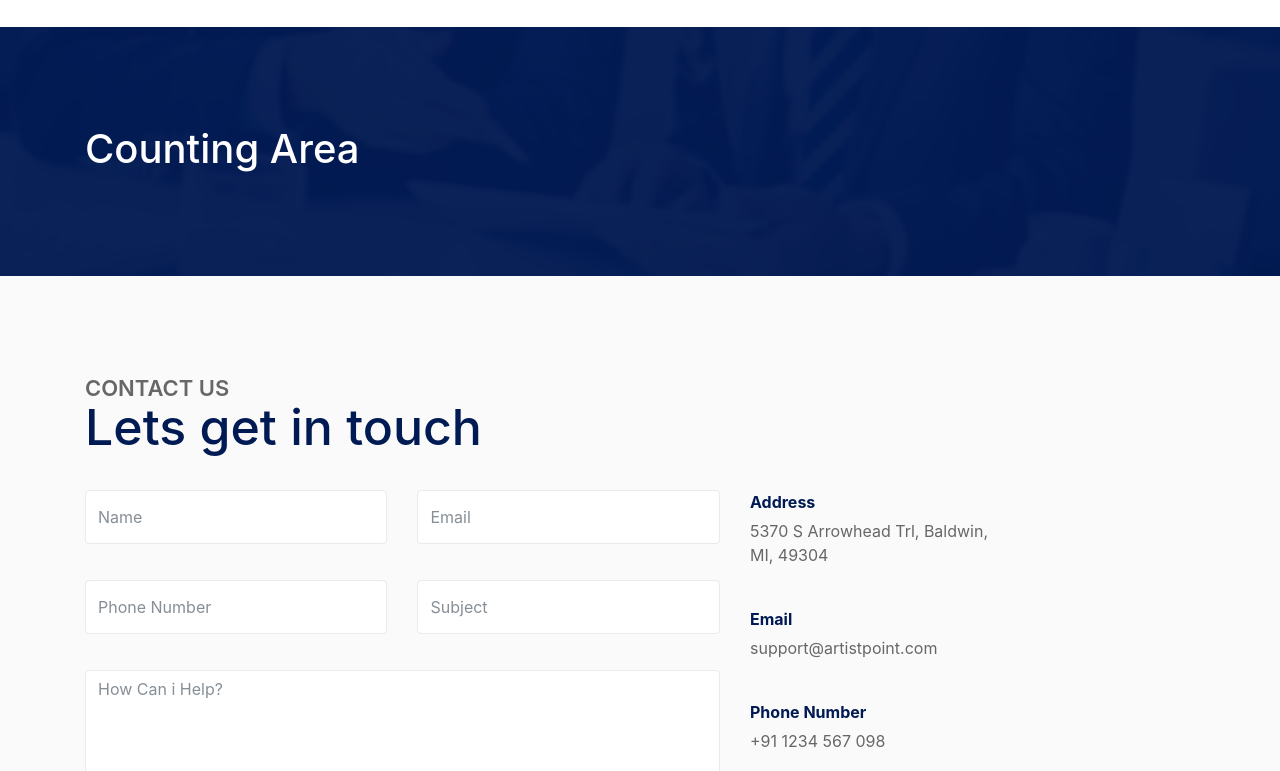
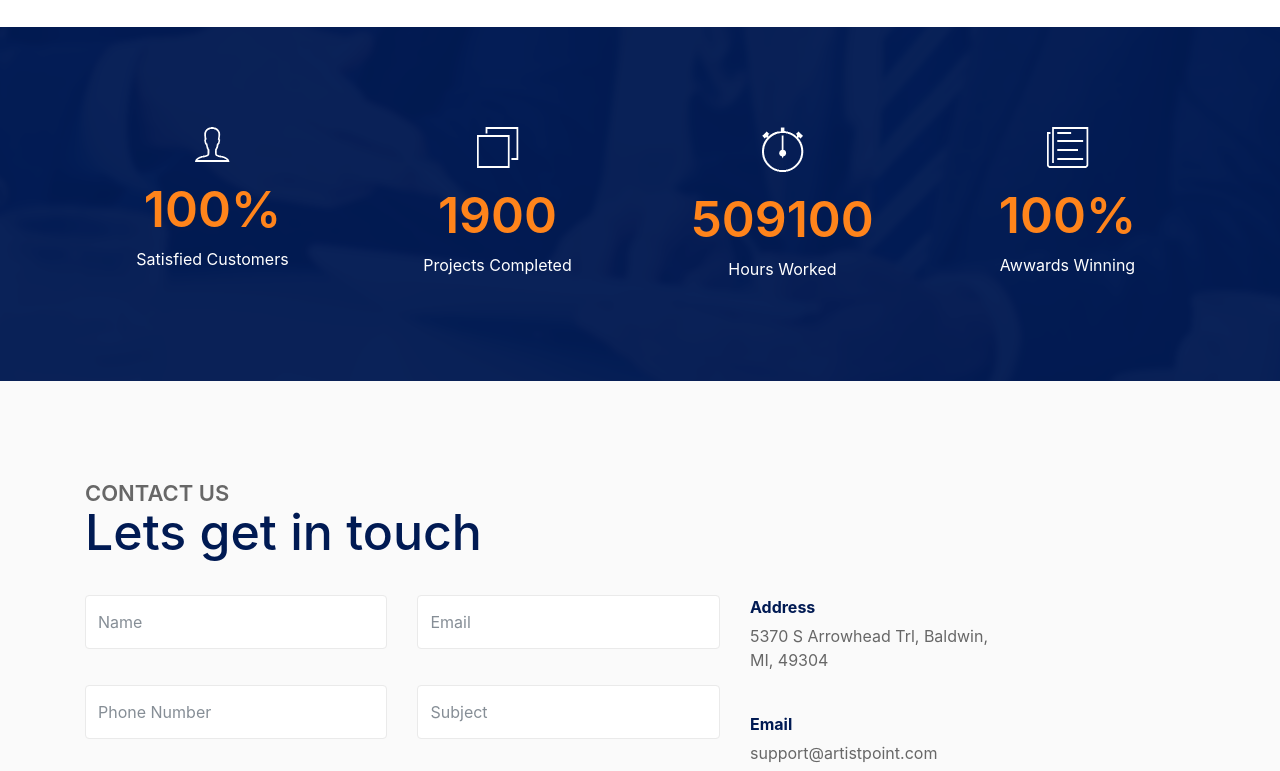
Before and after one commit to enamul1214/consulting, a website: page index.html in a window 1280 px wide. Shown: the part 4880-5651 px from the top of the page. Drawn offline with Linux system fonts and the light colour scheme; files whose address does not match are found by name; a web font is replaced by a local one.

Commit message:
counting section ui design

```diff
--- a/index.html
+++ b/index.html
@@ -276,7 +276,44 @@
     <!-- Counting Start -->
     <section class="counting-area position-relative py-30 py-md-100" style="background-image: url(assets/img/counter/counter-bg.png);">
         <div class="container">
-            <h1 class="text-white">Counting Area</h1>
+            <div class="row">
+                <div class="col-md-3 col-sm-6">
+                    <div class="counting-item text-center text-white">
+                        <figure class="counting-icon mb-20">
+                            <img src="assets/img/counter/count-icon-1.png" alt="count" class="img-fluid">
+                        </figure>
+                        <h4 class="counting-number mb-10">100<span>%</span></h4>
+                        <p>Satisfied Customers</p>
+                    </div>
+                </div>
+                <div class="col-md-3 col-sm-6">
+                    <div class="counting-item text-center text-white">
+                        <figure class="counting-icon mb-20">
+                            <img src="assets/img/counter/count-icon-2.png" alt="count" class="img-fluid">
+                        </figure>
+                        <h4 class="counting-number mb-10">1900</h4>
+                        <p>Projects Completed</p>
+                    </div>
+                </div>
+                <div class="col-md-3 col-sm-6">
+                    <div class="counting-item text-center text-white">
+                        <figure class="counting-icon mb-20">
+                            <img src="assets/img/counter/count-icon-3.png" alt="count" class="img-fluid">
+                        </figure>
+                        <h4 class="counting-number mb-10">509100</h4>
+                        <p>Hours Worked</p>
+                    </div>
+                </div>
+                <div class="col-md-3 col-sm-6">
+                    <div class="counting-item text-center text-white">
+                        <figure class="counting-icon mb-20">
+                            <img src="assets/img/counter/count-icon-4.png" alt="count" class="img-fluid">
+                        </figure>
+                        <h4 class="counting-number mb-10">100<span>%</span></h4>
+                        <p>Awwards Winning</p>
+                    </div>
+                </div>
+            </div>
         </div>
     </section>
     <!-- Counting End -->
--- a/src/sass/theme/_front-page.scss
+++ b/src/sass/theme/_front-page.scss
@@ -288,6 +288,24 @@
         z-index: 1;
     }
 }
+
+.counting-item {
+    &:hover {
+        .counting-icon {
+            border-color: $orange;
+        }
+    }
+
+    .counting-number {
+        font-size: 50px;
+        font-weight: 600;
+        color: $orange;
+    }
+
+    p {
+        margin-bottom: 0;
+    }
+}
 // Counting End
 
 // Contact Us Start
--- a/src/sass/theme/_responsive.scss
+++ b/src/sass/theme/_responsive.scss
@@ -12,7 +12,11 @@
 
 // Medium devices (tablets, less than 992px)
 @media (max-width: 991px) {
-
+    .counting-item {
+        p {
+            margin-bottom: 20px;
+        }
+    }
 }
 //(tablets, less than 992px)
 
```
Also changed, not shown: assets/css/style.css, 1 other file.
